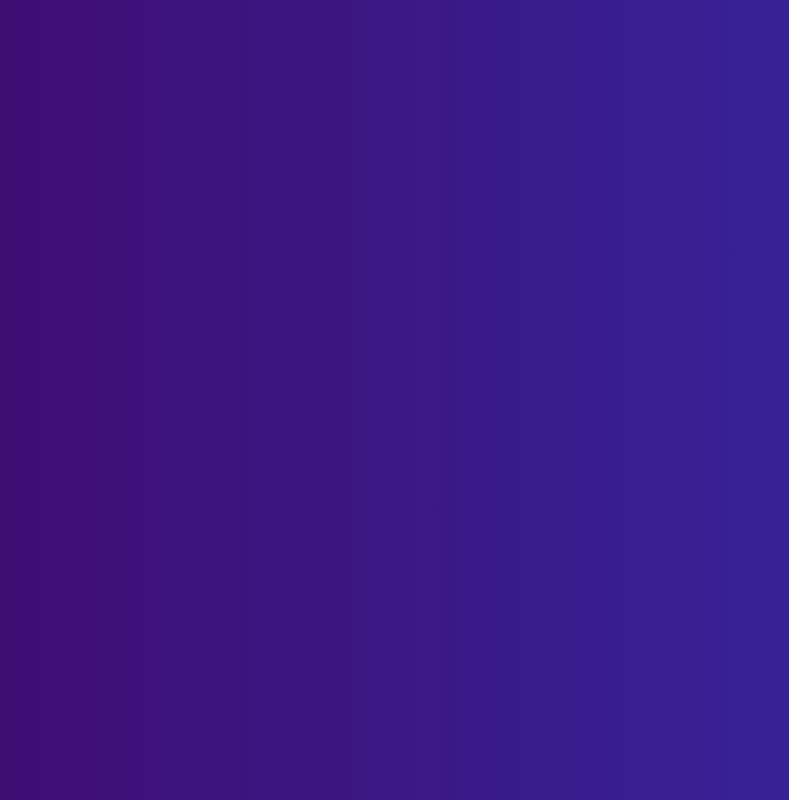
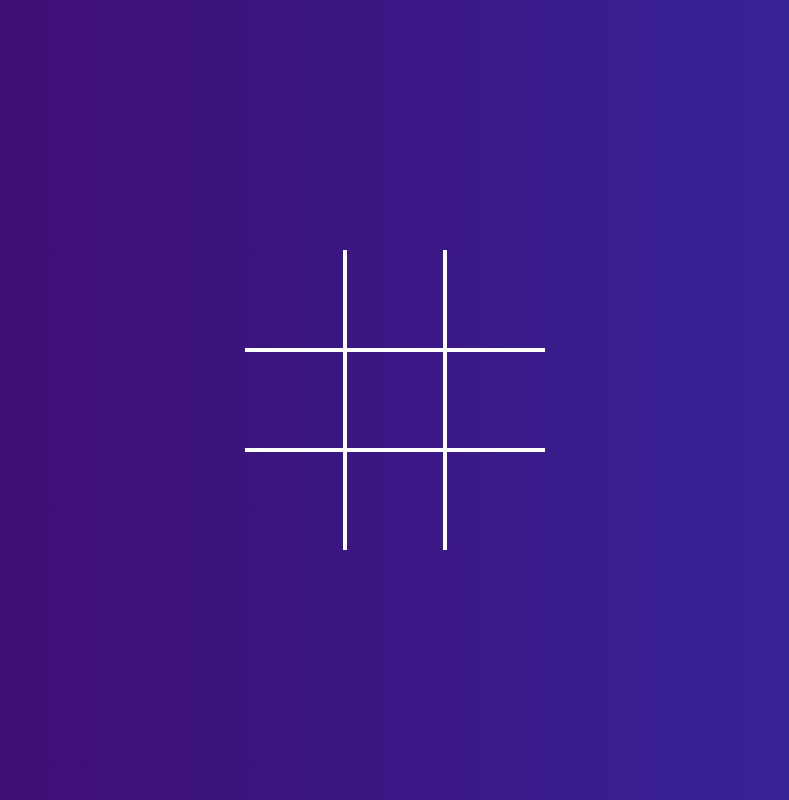
Before and after one commit to DenisedePaiva/jogo-da-velha, a plain HTML site: page index.html in a window 1280 px wide. Shown: the whole page, without its empty margins (245-1034 px from the left). Drawn offline with Linux system fonts and the light colour scheme.

Commit message:
Update index.html

```diff
--- a/index.html
+++ b/index.html
@@ -4,8 +4,8 @@
     <meta charset="UTF-8" />
     <meta http-equiv="X-UA-Compatible" content="IE=edge" />
     <meta name="viewport" content="width=device-width, initial-scale=1.0" />
-    <link rel="stylesheet" href="./styles.css" />
-    <script src= "./scripts.js" defer>
+    <link rel="stylesheet" href="styles.css" />
+    <script src= "./scripts.js" defer></script>
     <title> Jogo da Velha</title>
   </head>
   <body>
```
